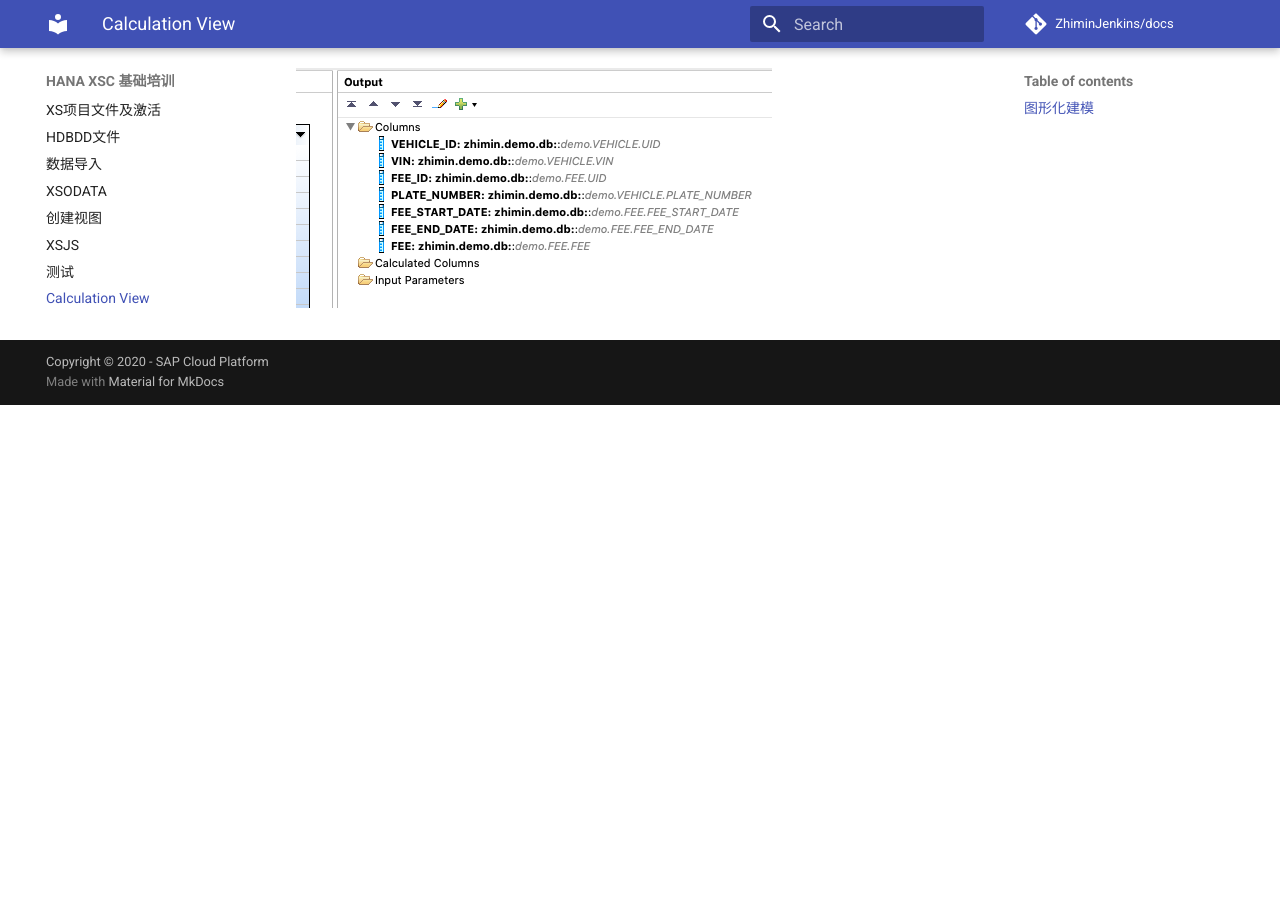
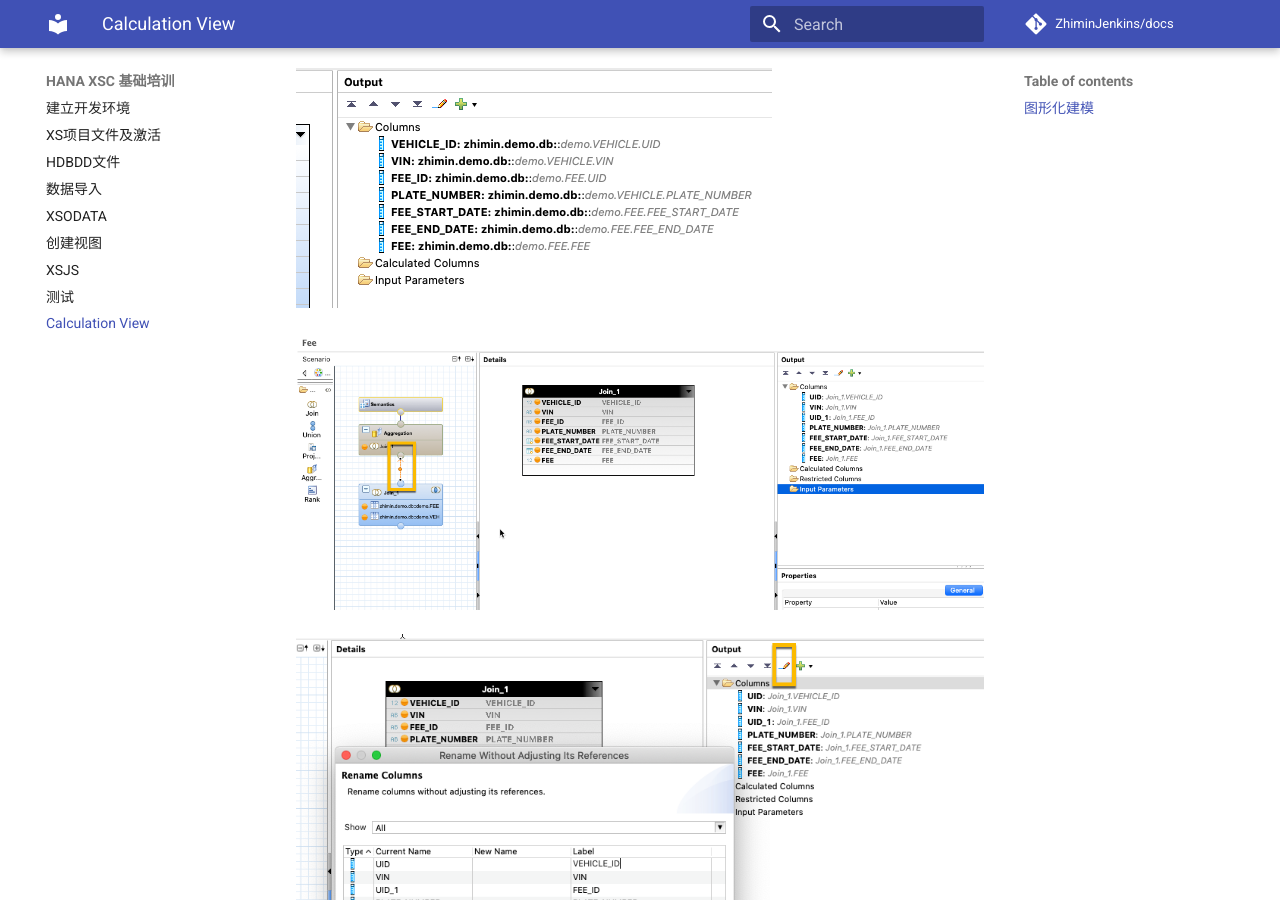
Before and after one commit to shaozhm/alpmars-training, an MkDocs documentation site: the page built from docs/modeling.md, in a window 1280 px wide and 900 px high, scrolled down 4386 px. Built offline with MkDocs 1.6.1 and Material for MkDocs 9.7.7, drawn with Linux system fonts in a browser that asks for light colours; old or Windows-style settings are respelled for this version of MkDocs; before the commit the page ends 4791 px from its top, so only the background shows below that.

Commit message:
zhimin update

```diff
--- a/docs/modeling.md
+++ b/docs/modeling.md
@@ -19,3 +19,9 @@
 ![modeling-9](./images/modeling-9.png)
 
 ![modeling-10](./images/modeling-10.png)
+
+![modeling-11](./images/modeling-11.png)
+
+![modeling-12](./images/modeling-12.png)
+
+![modeling-13](./images/modeling-13.png)
```
Also changed, not shown: docs/images/modeling-11.png (added), docs/images/modeling-12.png (added), docs/images/modeling-13.png (added).
